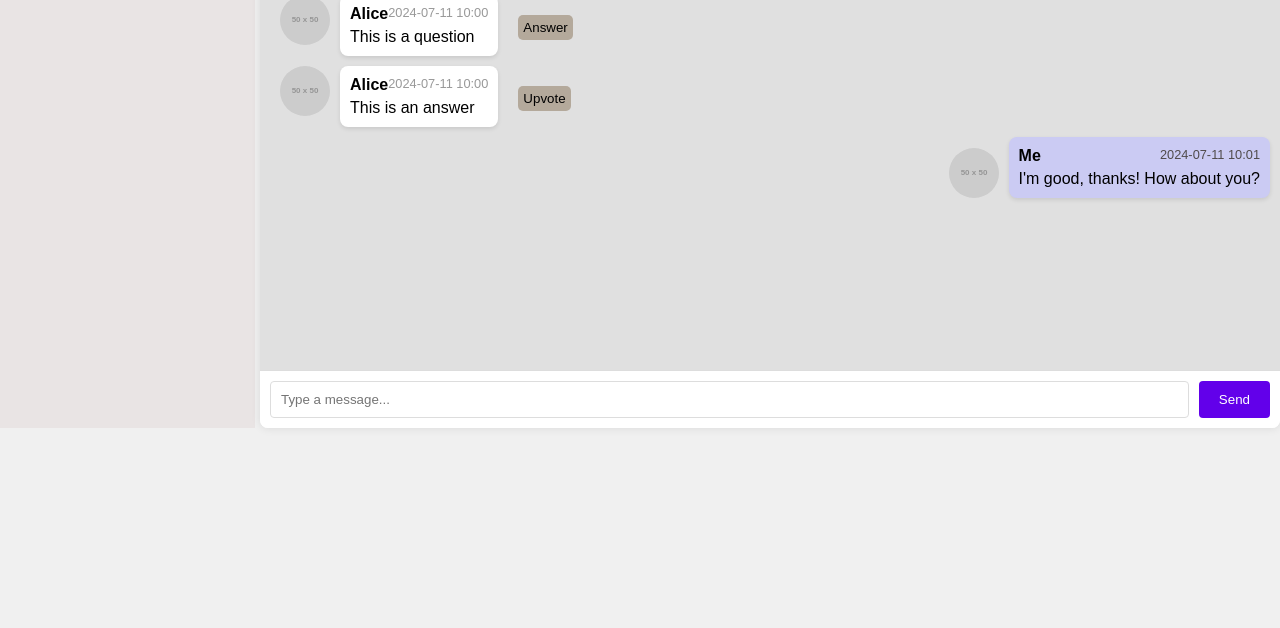
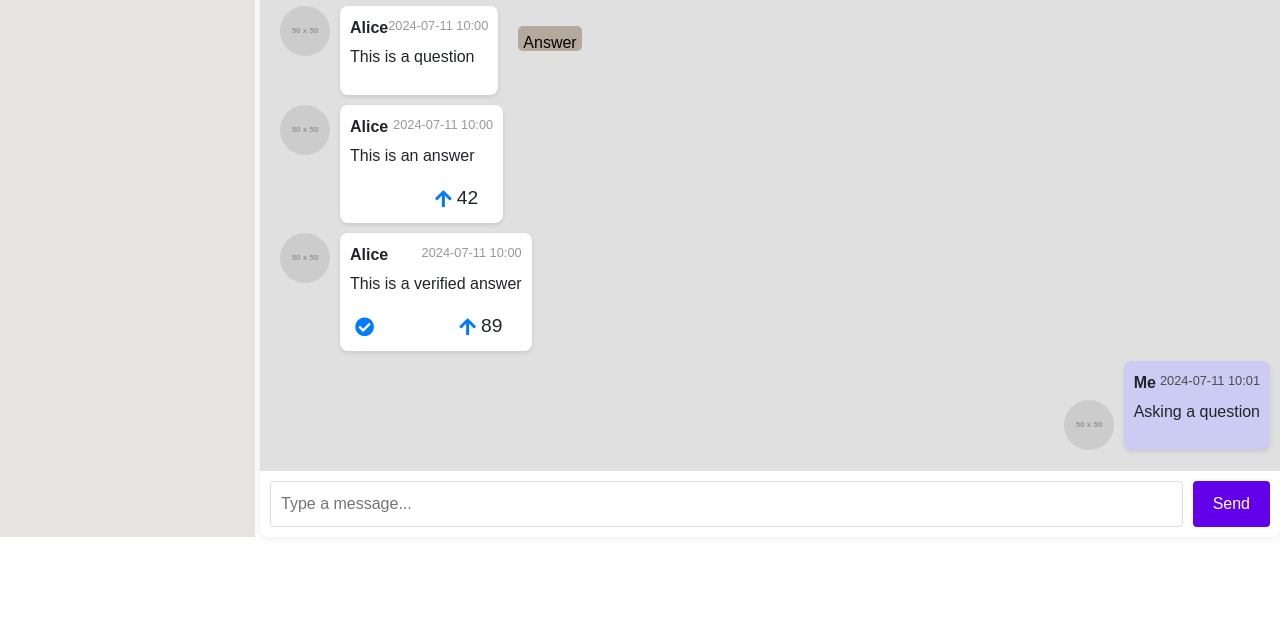
Before and after one commit to yigebis/aphrosphere, a plain HTML site: page groupDetails.html in a window 1280 px wide. Shown: the part 172-800 px from the top of the page. Drawn offline with nearby package versions, Linux system fonts and the light colour scheme; placeholder pictures from the web are drawn by us.

Commit message:
updated groupDetails.html and groupDetails.css files by including upvote icons and verification statuses Now users can click on the upvote icons to upvote.

```diff
--- a/groupDetails.css
+++ b/groupDetails.css
@@ -102,6 +102,7 @@ nav{
 .message {
     display: flex;
     margin-bottom: 10px;
+    position: relative;
 }
 
 .other-message {
@@ -153,6 +154,26 @@ nav{
     outline: none;
     cursor: pointer;
     border-radius: 5px;
+}
+.votes-container {
+    display: flex;
+    align-items: center;
+    font-size: 1.2em;
+    position: relative;
+    bottom: 0;
+    margin-left: 70px;
+}
+
+.votes-container i {
+    margin-right: 5px;
+    color: #007bff;
+    cursor: pointer;
+}
+
+.verified-icon {
+    color: #28a745;
+    position: relative;
+    right: 80px;
 }
 
 .my-message{
--- a/groupDetails.html
+++ b/groupDetails.html
@@ -5,6 +5,8 @@
     <meta name="viewport" content="width=device-width, initial-scale=1.0">
     <title>Node.js Learners</title>
     <link rel="stylesheet" href="groupDetails.css">
+    <link rel="stylesheet" href="https://stackpath.bootstrapcdn.com/bootstrap/4.5.2/css/bootstrap.min.css">
+    <link rel="stylesheet" href="https://cdnjs.cloudflare.com/ajax/libs/font-awesome/5.15.4/css/all.min.css">
 </head>
 <body>
     <header>
@@ -45,8 +47,25 @@
                             <span class="date">2024-07-11 10:00</span>
                         </div>
                         <p>This is an answer</p>
+                        <div class="col-md-2 text-right votes-container">
+                            <i class="fas fa-arrow-up"></i> <span id="vote-count">42</span>
+                        </div>
                     </div>
-                    <button class="reactions" onclick="upvote()">Upvote</button>
+                </div>
+
+                <div class="message other-message">
+                    <img src="https://via.placeholder.com/50" alt="User" class="user-photo">
+                    <div class="message-content">
+                        <div class="message-header">
+                            <span class="username">Alice</span>
+                            <span class="date">2024-07-11 10:00</span>
+                        </div>
+                        <p>This is a verified answer</p>
+                        <div class="col-md-2 text-right votes-container">
+                            <i class="fas fa-check-circle verified-icon"></i>
+                            <i class="fas fa-arrow-up"></i> <span id="vote-count">89</span>
+                        </div>
+                    </div>
                 </div>
 
                 <div class="message my-message-container">
@@ -55,7 +74,7 @@
                             <span class="username">Me</span>
                             <span class="date">2024-07-11 10:01</span>
                         </div>
-                        <p>I'm good, thanks! How about you?</p>
+                        <p>Asking a question</p>
                     </div>
                     <img src="https://via.placeholder.com/50" alt="User" class="user-photo">
                 </div>
```
